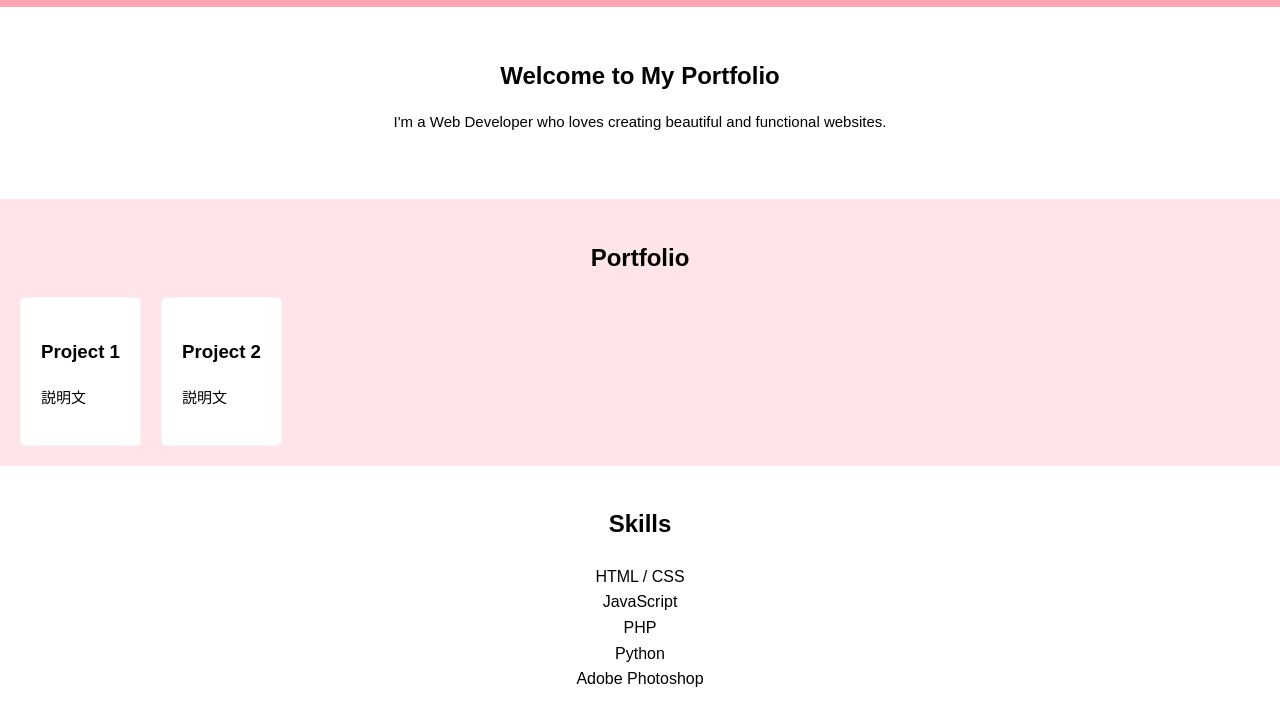
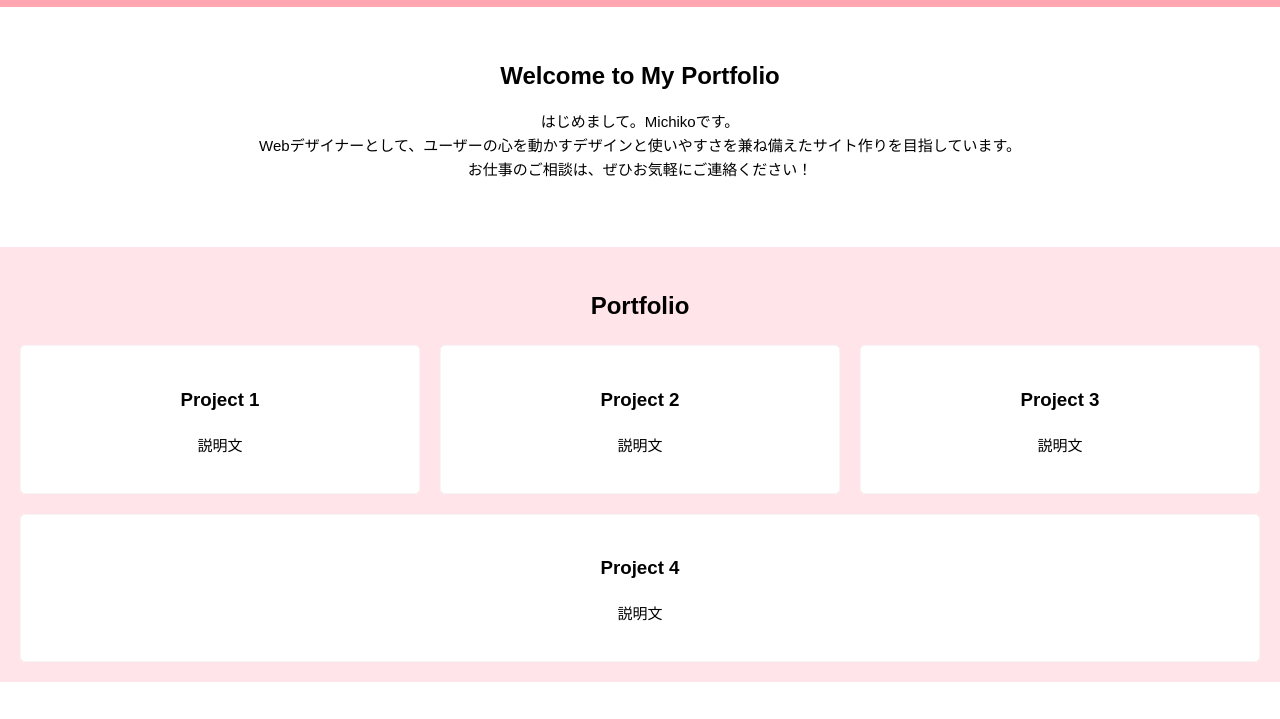
Before and after one commit to M-Noguchi3422/portfolio-prototype, a plain HTML site: page My portfolio/index.html in a window 1280 px wide. Shown: the part 71-790 px from the top of the page. Drawn offline with Linux system fonts and the light colour scheme.

Commit message:
Add files via upload

```diff
--- a/My portfolio/index.html
+++ b/My portfolio/index.html
@@ -24,7 +24,10 @@
   <!-- ヒーローセクション 自己紹介やキャッチフレーズを掲載 -->
   <section id="hero">
     <h2>Welcome to My Portfolio</h2>
-    <p>I'm a Web Developer who loves creating beautiful and functional websites.</p>
+    <p>はじめまして。Michikoです。<br>
+      Webデザイナーとして、ユーザーの心を動かすデザインと使いやすさを兼ね備えたサイト作りを目指しています。
+      <br>
+      お仕事のご相談は、ぜひお気軽にご連絡ください！</p>
   </section>
 
   <!-- ポートフォリオセクション 実績や作品を紹介、プロジェクトへのリンクや詳細説明-->
@@ -37,6 +40,14 @@
       </div>
       <div class="project">
         <h3>Project 2</h3>
+        <p>説明文</p>
+      </div>
+      <div class="project">
+        <h3>Project 3</h3>
+        <p>説明文</p>
+      </div>
+      <div class="project">
+        <h3>Project 4</h3>
         <p>説明文</p>
       </div>
     </div>
--- a/My portfolio/styles.css
+++ b/My portfolio/styles.css
@@ -63,6 +63,8 @@ h2 {
 .projects {
   display: flex;
   gap: 20px;
+  justify-content: center;
+  flex-wrap: wrap;
 }
 
 .project {
@@ -70,6 +72,10 @@ h2 {
   padding: 20px;
   border: 1px solid whitesmoke;
   border-radius: 5px;
+
+  flex: 1 1 25%; /* 各要素の幅を25%に設定 */
+  box-sizing: border-box; /* 余白を含めて幅を計算 */
+  text-align: center; /* 中央揃え */
 }
 
 /* スキルセクション */
```
